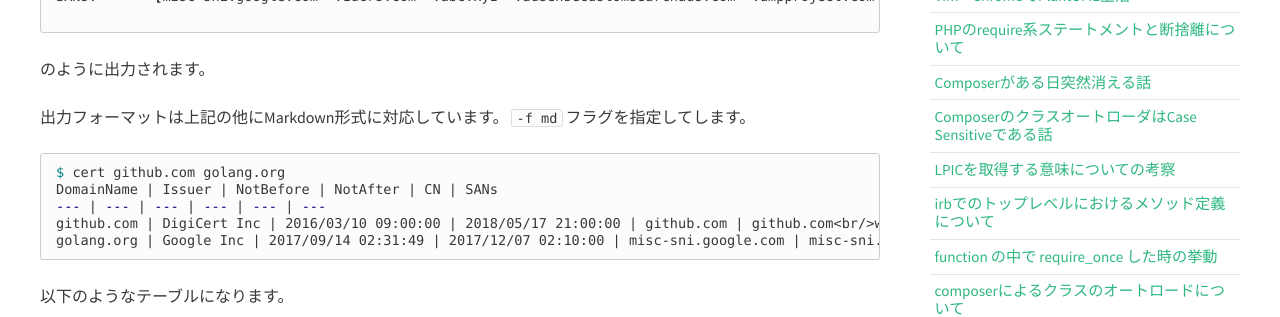
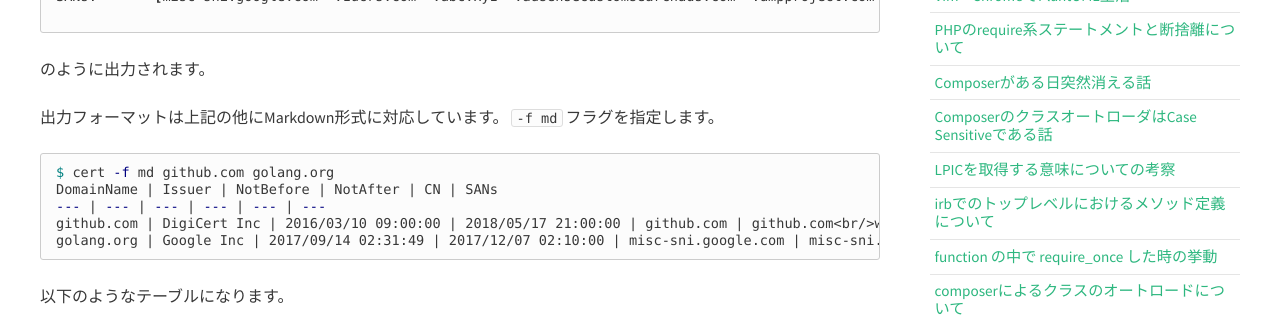
Before and after one commit to genkiroid/genkiroid.github.io, a Jekyll site: the page built from _posts/2017-09-23-cert-command.md, in a window 1280 px wide and 900 px high, scrolled down 1350 px. Shown: the part 153-470 px from the top of the window. Built offline with Jekyll 4.4.1, drawn with Linux system fonts in a browser that asks for light colours; nearby versions of some CDN libraries; emoji names are drawn with the system emoji font; comment, search, counter and statistics services are not loaded.

Commit message:
Fix typo

````diff
--- a/_posts/2017-09-23-cert-command.md
+++ b/_posts/2017-09-23-cert-command.md
@@ -68,10 +68,10 @@ SANs:       [misc-sni.google.com *.1ucrs.com *.abc.xyz *.adsensecustomsearchads.
 
 のように出力されます。
 
-出力フォーマットは上記の他にMarkdown形式に対応しています。`-f md`フラグを指定してします。
+出力フォーマットは上記の他にMarkdown形式に対応しています。`-f md`フラグを指定します。
 
 ```sh
-$ cert github.com golang.org
+$ cert -f md github.com golang.org
 DomainName | Issuer | NotBefore | NotAfter | CN | SANs
 --- | --- | --- | --- | --- | ---
 github.com | DigiCert Inc | 2016/03/10 09:00:00 | 2018/05/17 21:00:00 | github.com | github.com<br/>www.github.com<br/>
````
